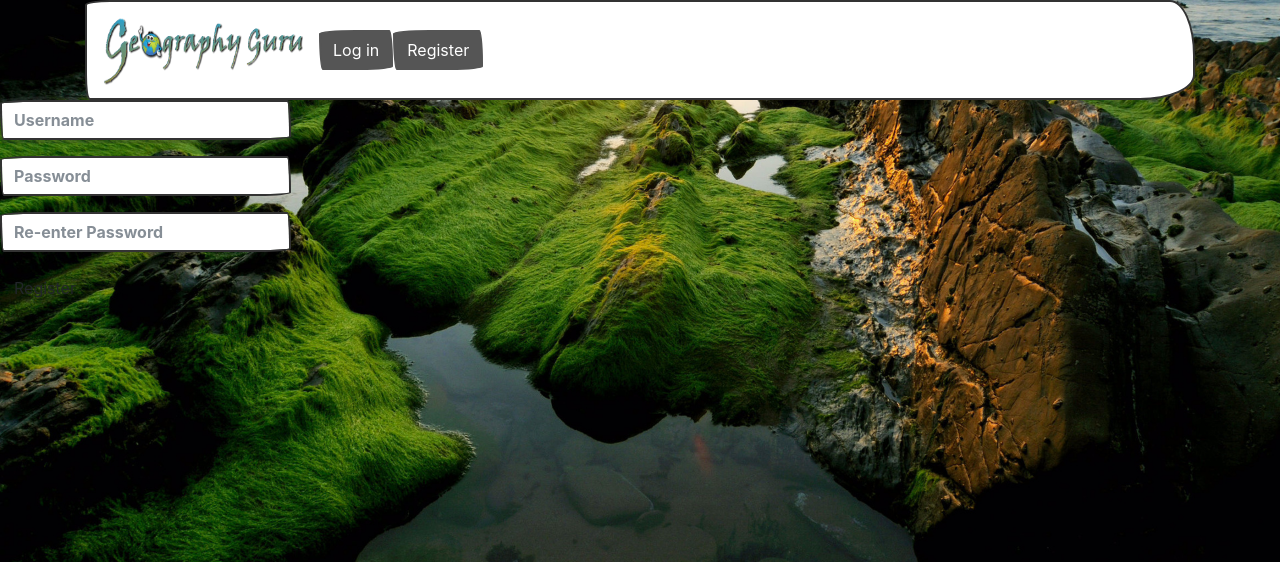
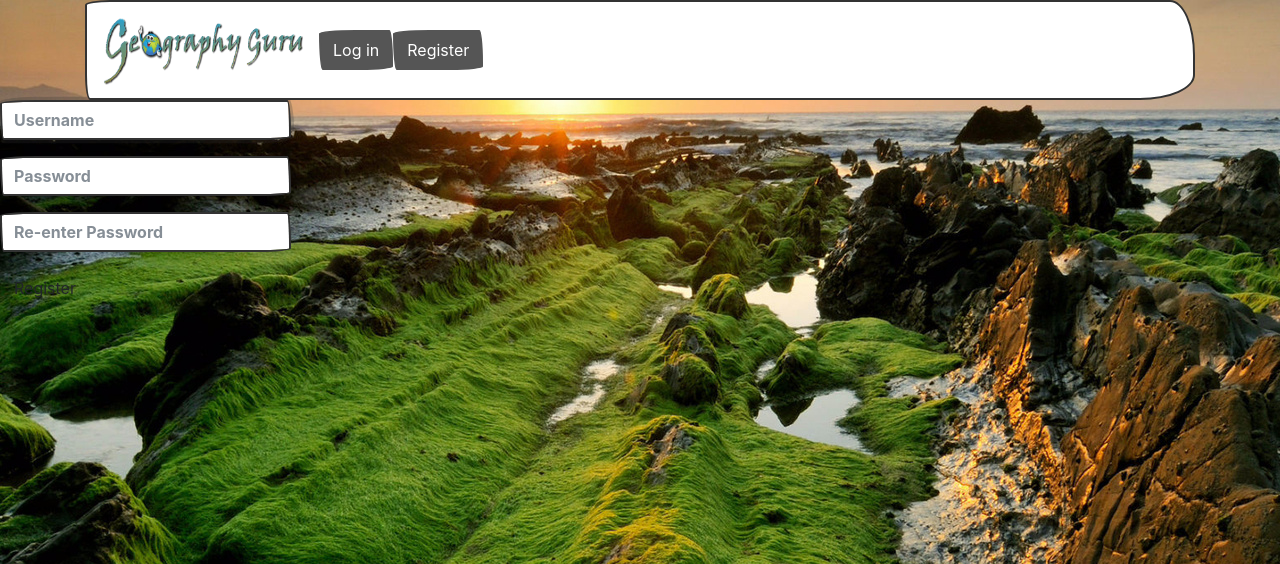
Before and after one commit to Jelleas/WebIK, a Flask app: page /register in a window 1280 px wide. Shown: the top 564 px of the page. Run offline with Flask 2, Linux system fonts and the light colour scheme; some libraries are stand-ins or nearby versions; some web fonts are replaced.

Commit message:
achtergrond gecentreerd

```diff
--- a/static/styles.css
+++ b/static/styles.css
@@ -1,12 +1,8 @@
 body {
     background-image: url("world2.jpg");
-    background: contain;
-    height: 100%;
-
-  /* Center and scale the image nicely */
+    background-repeat: no-repeat;
+    background-attachment: fixed;
     background-position: center;
-    background-repeat: no-repeat;
-    background-size: cover;
 }
 
 .container
```
